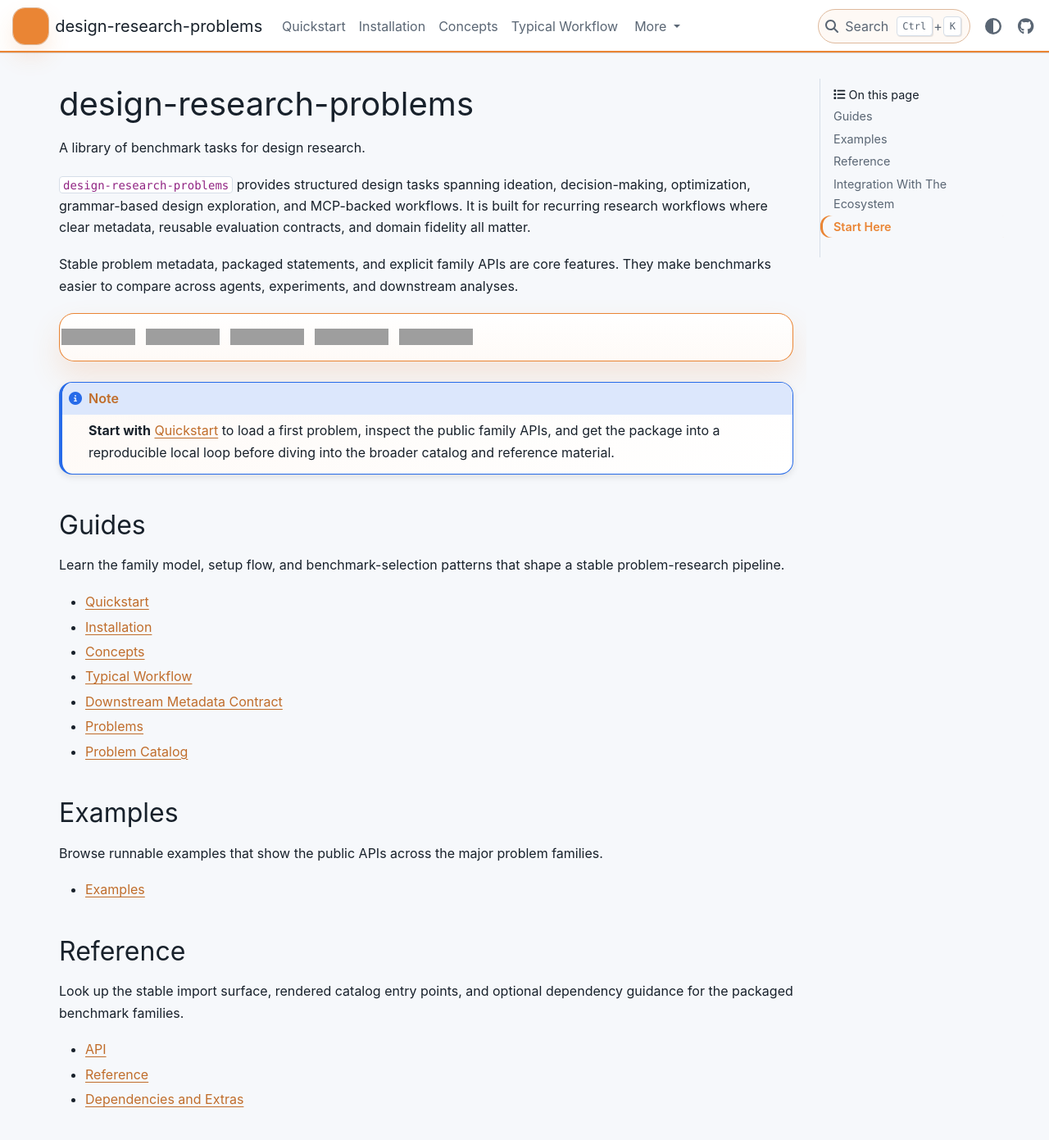
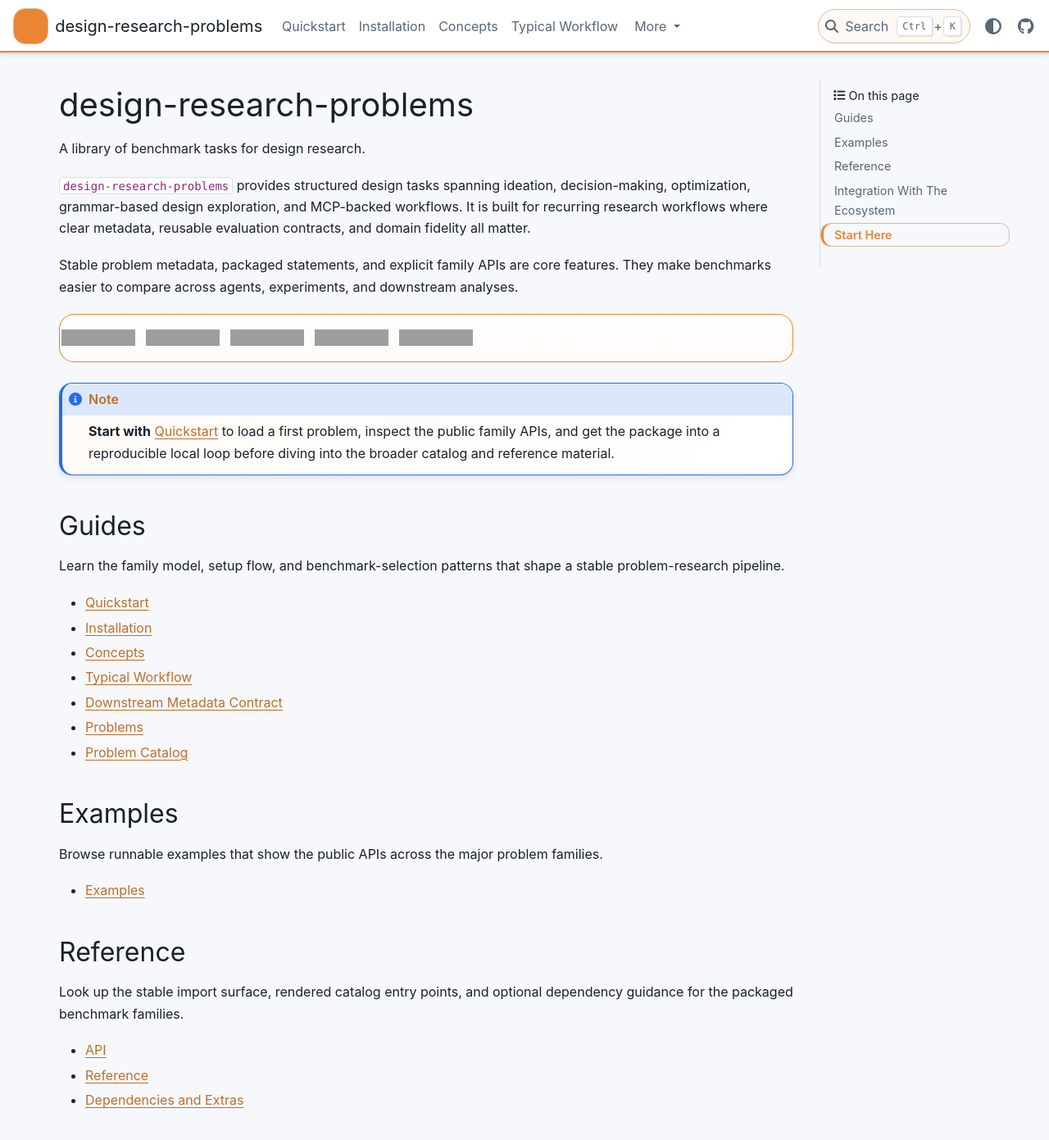
Before and after one commit to cmudrc/design-research-problems, a Sphinx documentation site: the page built from docs/index.rst, in a window 1280 px wide and 1400 px high. Shown: the top 1391 px of the window at 82% size. Built offline with Sphinx 7.4.7 and the PyData theme 0.15.4, drawn with Linux system fonts in a browser that asks for light colours; grey boxes are pictures that could not be loaded.

Commit message:
Tone down docs chrome

```diff
--- a/docs/_static/custom.css
+++ b/docs/_static/custom.css
@@ -17,8 +17,6 @@ html[data-theme="light"] {
   --drc-brand-border: color-mix(in srgb, var(--drc-brand) 42%, var(--pst-color-border));
   --drc-link: color-mix(in srgb, var(--drc-interactive-brand) 82%, black);
   --drc-link-hover: color-mix(in srgb, var(--drc-interactive-brand) 68%, black);
-  --drc-brand-ring: color-mix(in srgb, var(--drc-brand) 18%, transparent);
-  --drc-brand-shadow: color-mix(in srgb, var(--drc-brand) 16%, transparent);
   --drc-panel-bg: #ffffff;
   --drc-panel-elevated: color-mix(in srgb, var(--drc-brand) 4%, #ffffff);
   --pst-color-primary: var(--drc-interactive-brand);
@@ -41,8 +39,6 @@ html[data-theme="dark"] {
   --drc-brand-border: color-mix(in srgb, var(--drc-brand) 46%, var(--pst-color-border));
   --drc-link: color-mix(in srgb, var(--drc-interactive-brand) 78%, white);
   --drc-link-hover: color-mix(in srgb, var(--drc-interactive-brand) 58%, white);
-  --drc-brand-ring: color-mix(in srgb, var(--drc-brand) 30%, transparent);
-  --drc-brand-shadow: color-mix(in srgb, var(--drc-brand) 30%, transparent);
   --drc-panel-bg: var(--pst-color-surface);
   --drc-panel-elevated: color-mix(in srgb, var(--drc-brand) 6%, var(--pst-color-surface));
   --pst-color-primary: var(--drc-brand-strong);
@@ -53,8 +49,7 @@ html[data-theme="dark"] {
 
 .bd-header {
   position: relative;
-  border-bottom: 0;
-  box-shadow: 0 1px 0 color-mix(in srgb, var(--drc-brand) 14%, var(--pst-color-border));
+  border-bottom: 1px solid color-mix(in srgb, var(--drc-brand) 14%, var(--pst-color-border));
 }
 
 .bd-header::after {
@@ -70,7 +65,8 @@ html[data-theme="dark"] {
 .navbar-brand img {
   max-height: 2.7rem;
   border-radius: 0.9rem;
-  box-shadow: 0 0 0 1px var(--drc-brand-border), 0 14px 28px var(--drc-brand-shadow);
+  border: 1px solid var(--drc-brand-border);
+  background: var(--drc-panel-bg);
 }
 
 a:hover {
@@ -92,10 +88,11 @@ textarea:focus-visible,
 .bd-sidebar-primary a.reference.internal,
 .bd-toc-nav a,
 nav.bd-toc-nav a {
+  border: 1px solid transparent;
   border-radius: 0.75rem;
   transition:
     background-color 0.18s ease,
-    box-shadow 0.18s ease,
+    border-color 0.18s ease,
     color 0.18s ease;
 }
 
@@ -114,7 +111,7 @@ nav.bd-toc-nav a:hover {
 .bd-toc-nav a.active,
 nav.bd-toc-nav .active > a {
   background: var(--drc-brand-muted);
-  box-shadow: inset 0 0 0 1px var(--drc-brand-border);
+  border-color: var(--drc-brand-border);
 }
 
 .search-button__button,
@@ -131,7 +128,9 @@ button.search-button-field:hover {
 
 .bd-search input.form-control:focus {
   border-color: var(--drc-brand-strong);
-  box-shadow: 0 0 0 0.2rem var(--drc-brand-ring);
+  box-shadow: none;
+  outline: 2px solid var(--drc-brand-border);
+  outline-offset: 2px;
 }
 
 button.copybtn {
@@ -156,7 +155,6 @@ button.copybtn:hover {
   background:
     linear-gradient(180deg, var(--drc-panel-bg), var(--drc-panel-elevated)) padding-box,
     var(--drc-brand-gradient) border-box;
-  box-shadow: 0 18px 36px var(--drc-brand-shadow);
 }
 
 .drc-badge-row {
@@ -171,14 +169,11 @@ button.copybtn:hover {
   display: inline-flex;
   padding: 0.15rem;
   border-radius: 999px;
-  transition:
-    background-color 0.18s ease,
-    transform 0.18s ease;
+  transition: background-color 0.18s ease;
 }
 
 .drc-badge-link:hover {
   background: var(--drc-brand-soft);
-  transform: translateY(-1px);
 }
 
 .drc-badge-row img {
@@ -196,7 +191,6 @@ button.copybtn:hover {
   border-left: 4px solid var(--drc-brand-strong);
   border-radius: 1rem;
   background: linear-gradient(135deg, var(--drc-panel-elevated), var(--drc-panel-bg));
-  box-shadow: 0 18px 36px var(--drc-brand-shadow);
 }
 
 .drc-home-callout .admonition-title {
@@ -212,7 +206,6 @@ button.copybtn:hover {
   background:
     linear-gradient(180deg, var(--drc-panel-bg), var(--drc-panel-elevated)) padding-box,
     var(--drc-brand-gradient) border-box;
-  box-shadow: 0 20px 48px var(--drc-brand-shadow);
 }
 
 .drc-home-ecosystem .drc-ecosystem-figure {
```
